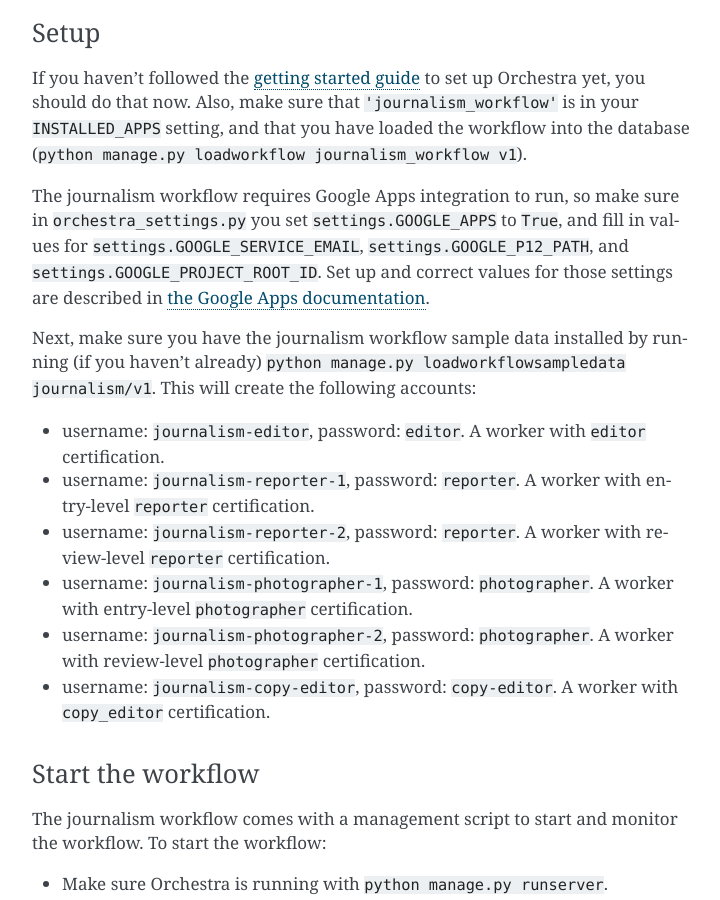
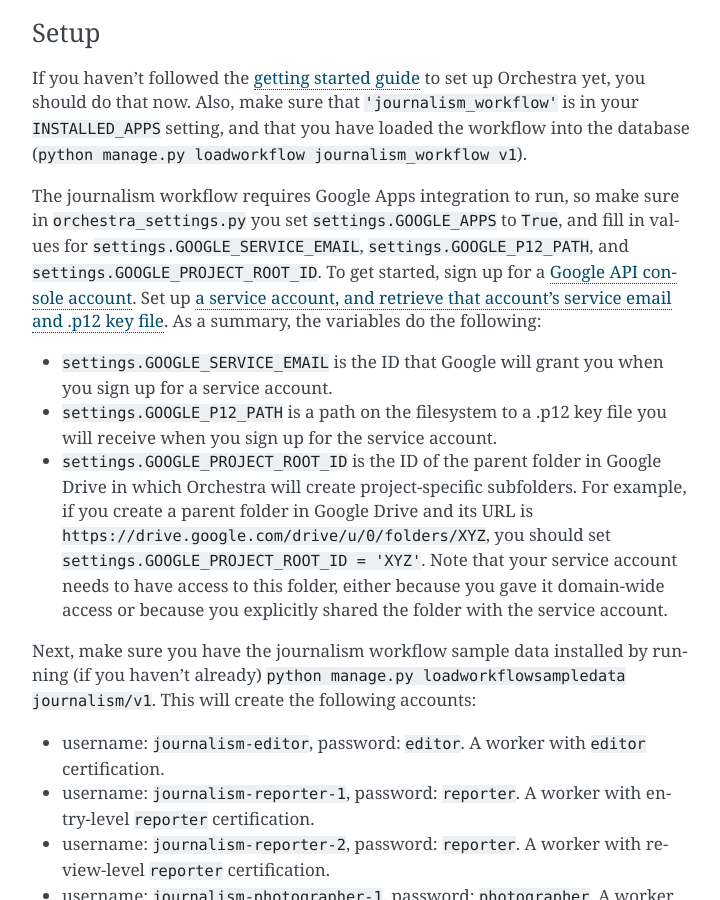
Before and after one commit to b12io/orchestra, a Sphinx documentation site: the page built from docs/source/example_use.rst, in a window 1280 px wide and 900 px high, scrolled down 1136 px. Shown: the whole window, without its empty margins (388-1108 px from the left). Built offline with Sphinx 7.4.7, drawn with Linux system fonts in a browser that asks for light colours.

Commit message:
Expand on the Google settings documentation (#498)
* Expand on the Google settings documentation

* Address comments

```diff
--- a/docs/source/example_use.rst
+++ b/docs/source/example_use.rst
@@ -51,12 +51,32 @@
 have loaded the workflow into the database (``python manage.py loadworkflow
 journalism_workflow v1``).
 
-The journalism workflow requires Google Apps integration to run,
-so make sure in ``orchestra_settings.py`` you set ``settings.GOOGLE_APPS`` to
-``True``, and fill in values for ``settings.GOOGLE_SERVICE_EMAIL``,
-``settings.GOOGLE_P12_PATH``, and ``settings.GOOGLE_PROJECT_ROOT_ID``. Set up
-and correct values for those settings are described in `the Google Apps
-documentation <https://developers.google.com/drive/web/delegation>`_.
+The journalism workflow requires Google Apps integration to run, so
+make sure in ``orchestra_settings.py`` you set
+``settings.GOOGLE_APPS`` to ``True``, and fill in values for
+``settings.GOOGLE_SERVICE_EMAIL``, ``settings.GOOGLE_P12_PATH``, and
+``settings.GOOGLE_PROJECT_ROOT_ID``. To get started, sign up for a
+`Google API console account
+<https://console.developers.google.com/>`_. Set up `a service account,
+and retrieve that account's service email and .p12 key file
+<https://webapps.stackexchange.com/questions/58411/how-where-to-obtain-a-p12-key-file-from-the-google-developers-console>`_.
+As a summary, the variables do the following:
+
+* ``settings.GOOGLE_SERVICE_EMAIL`` is the ID that Google will grant
+  you when you sign up for a service account.
+
+* ``settings.GOOGLE_P12_PATH`` is a path on the filesystem to a .p12
+  key file you will receive when you sign up for the service account.
+
+* ``settings.GOOGLE_PROJECT_ROOT_ID`` is the ID of the parent folder
+  in Google Drive in which Orchestra will create project-specific
+  subfolders. For example, if you create a parent folder in Google
+  Drive and its URL is
+  ``https://drive.google.com/drive/u/0/folders/XYZ``, you should set
+  ``settings.GOOGLE_PROJECT_ROOT_ID = 'XYZ'``. Note that your service
+  account needs to have access to this folder, either because you gave
+  it domain-wide access or because you explicitly shared the folder
+  with the service account.
 
 Next, make sure you have the journalism workflow sample data installed by
 running (if you haven't already) ``python manage.py loadworkflowsampledata
```
